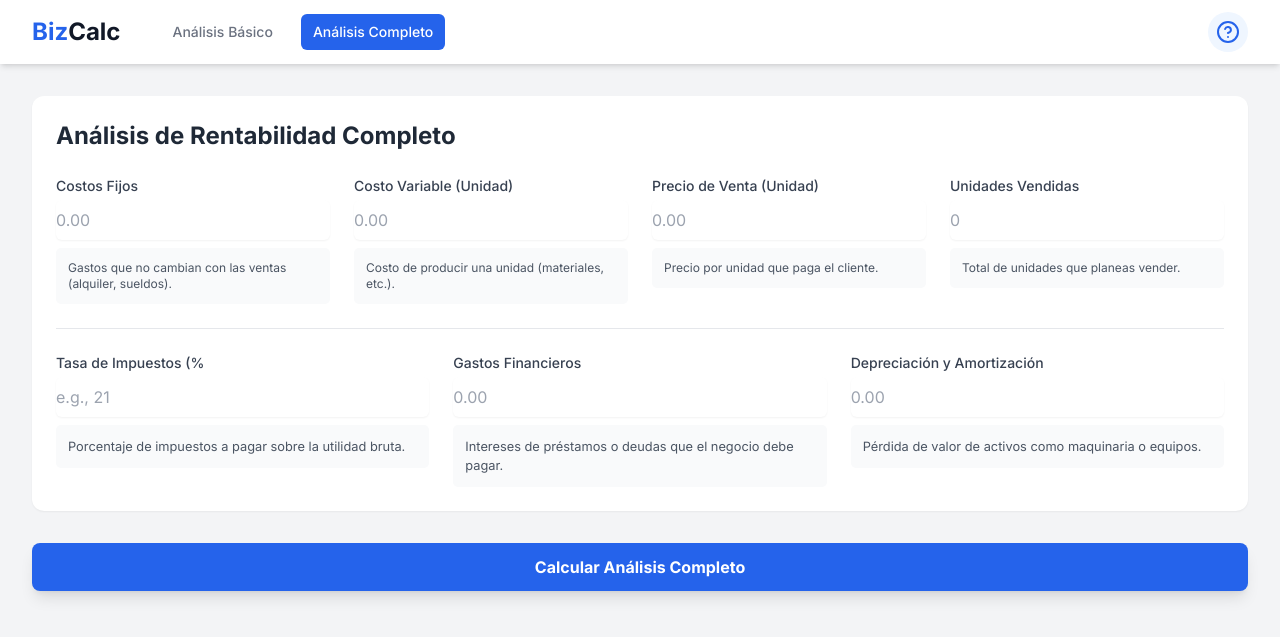
After one commit to antonio9949257/RntBUSS, a PHP site: page /completo.php in a window 1280 px wide. The commit adds this page. Shown: the top 637 px of the page. Run offline with PHP 8.4, Linux system fonts and the light colour scheme; some libraries are stand-ins or nearby versions.

Commit message:
agregar navbar y completo.php

```diff
--- /dev/null
+++ b/completo.php
@@ -0,0 +1,173 @@
+<?php
+// --- LÓGICA PHP PARA ANÁLISIS COMPLETO ---
+
+// Inicializamos todas las variables
+$fixedCosts = 0; $variableCostPerUnit = 0; $salePrice = 0; $unitsSold = 0;
+$taxRate = 0; $financialExpenses = 0; $depreciation = 0;
+$show_results = false;
+$feedback_message = '';
+
+// Verificamos si el formulario ha sido enviado
+if ($_SERVER["REQUEST_METHOD"] == "POST") {
+    // Recogemos datos básicos
+    $fixedCosts = isset($_POST['fixedCosts']) ? (float)$_POST['fixedCosts'] : 0;
+    $variableCostPerUnit = isset($_POST['variableCostPerUnit']) ? (float)$_POST['variableCostPerUnit'] : 0;
+    $salePrice = isset($_POST['salePrice']) ? (float)$_POST['salePrice'] : 0;
+    $unitsSold = isset($_POST['unitsSold']) ? (int)$_POST['unitsSold'] : 0;
+    // Recogemos datos avanzados
+    $taxRate = isset($_POST['taxRate']) ? (float)$_POST['taxRate'] : 0;
+    $financialExpenses = isset($_POST['financialExpenses']) ? (float)$_POST['financialExpenses'] : 0;
+    $depreciation = isset($_POST['depreciation']) ? (float)$_POST['depreciation'] : 0;
+
+    if ($salePrice > 0 || $unitsSold > 0 || $fixedCosts > 0) {
+        // Cálculos básicos
+        $totalRevenue = $salePrice * $unitsSold;
+        $totalVariableCosts = $variableCostPerUnit * $unitsSold;
+        $totalCosts = $fixedCosts + $totalVariableCosts;
+        $profitBeforeTax = $totalRevenue - $totalCosts;
+
+        // Cálculos avanzados
+        $taxAmount = $profitBeforeTax > 0 ? $profitBeforeTax * ($taxRate / 100) : 0;
+        $profitAfterTax = $profitBeforeTax - $taxAmount;
+        $netProfit = $profitAfterTax - $financialExpenses - $depreciation;
+
+        // Márgenes
+        $contributionMarginUnit = $salePrice - $variableCostPerUnit;
+        $netMargin = $totalRevenue > 0 ? ($netProfit / $totalRevenue) * 100 : 0;
+
+        // Mensaje de diagnóstico
+        if ($netProfit > 0) {
+            $feedback_message = "<strong class=\"text-green-600\">¡Felicidades!</strong> Tu negocio es rentabe a un nivel profundo. Después de cubrir todos los costos operativos, impuestos y gastos no operativos, todavía te queda una ganancia real.";
+        } else {
+            $feedback_message = "<strong class=\"text-red-600\">Atención:</strong> Tu negocio no está generando una ganancia neta real. Revisa los gastos no operativos (impuestos, deudas) y la rentabilidad bruta para identificar áreas de mejora.";
+        }
+
+        $show_results = true;
+    }
+}
+?>
+<!DOCTYPE html>
+<html lang="es">
+<head>
+    <meta charset="UTF-8">
+    <meta name="viewport" content="width=device-width, initial-scale=1.0">
+    <title>Análisis Completo de Rentabilidad</title>
+    <script src="https://cdn.tailwindcss.com"></script>
+    <script src="https://unpkg.com/feather-icons"></script>
+    <script src="https://cdn.jsdelivr.net/npm/feather-icons/dist/feather.min.js"></script>
+    <link href="https://fonts.googleapis.com/css2?family=Inter:wght@300;400;500;600;700&display=swap" rel="stylesheet">
+    <style>
+        body { font-family: 'Inter', sans-serif; }
+        .info-box { background-color: #f9fafb; border-radius: 5px; padding: 12px; margin-top: 8px; font-size: 0.8rem; color: #4b5563; }
+        .formula { font-family: monospace; background-color: #eef2ff; padding: 2px 6px; border-radius: 4px; color: #4338ca; }
+        .result-card { border-width: 1px; border-radius: 0.75rem; padding: 1.5rem; box-shadow: 0 1px 3px 0 rgba(0,0,0,0.1); background-color: white; }
+    </style>
+</head>
+<body class="bg-gray-100">
+    <?php include 'navbar.php'; ?>
+
+    <main class="max-w-7xl mx-auto px-4 py-8 sm:px-6 lg:px-8">
+        <form method="POST" action="completo.php">
+            <div class="bg-white p-6 rounded-xl shadow-sm mb-8">
+                <h2 class="text-2xl font-bold text-gray-800 mb-6">Análisis de Rentabilidad Completo</h2>
+                <div class="grid grid-cols-1 md:grid-cols-2 lg:grid-cols-4 gap-6 mb-6">
+                    <div><label class="block text-sm font-medium text-gray-700">Costos Fijos</label><input type="number" name="fixedCosts" value="<?= htmlspecialchars($fixedCosts > 0 ? $fixedCosts : '') ?>" class="mt-1 block w-full border-gray-300 rounded-md shadow-sm py-2" placeholder="0.00" step="0.01"><div class="info-box text-xs">Gastos que no cambian con las ventas (alquiler, sueldos).</div></div>
+                    <div><label class="block text-sm font-medium text-gray-700">Costo Variable (Unidad)</label><input type="number" name="variableCostPerUnit" value="<?= htmlspecialchars($variableCostPerUnit > 0 ? $variableCostPerUnit : '') ?>" class="mt-1 block w-full border-gray-300 rounded-md shadow-sm py-2" placeholder="0.00" step="0.01"><div class="info-box text-xs">Costo de producir una unidad (materiales, etc.).</div></div>
+                    <div><label class="block text-sm font-medium text-gray-700">Precio de Venta (Unidad)</label><input type="number" name="salePrice" value="<?= htmlspecialchars($salePrice > 0 ? $salePrice : '') ?>" class="mt-1 block w-full border-gray-300 rounded-md shadow-sm py-2" placeholder="0.00" step="0.01"><div class="info-box text-xs">Precio por unidad que paga el cliente.</div></div>
+                    <div><label class="block text-sm font-medium text-gray-700">Unidades Vendidas</label><input type="number" name="unitsSold" value="<?= htmlspecialchars($unitsSold > 0 ? $unitsSold : '') ?>" class="mt-1 block w-full border-gray-300 rounded-md shadow-sm py-2" placeholder="0"><div class="info-box text-xs">Total de unidades que planeas vender.</div></div>
+                </div>
+                <div class="grid grid-cols-1 md:grid-cols-3 gap-6 pt-6 border-t">
+                     <div><label class="block text-sm font-medium text-gray-700">Tasa de Impuestos (%</label><input type="number" name="taxRate" value="<?= htmlspecialchars($taxRate > 0 ? $taxRate : '') ?>" class="mt-1 block w-full border-gray-300 rounded-md shadow-sm py-2" placeholder="e.g., 21"><div class="info-box">Porcentaje de impuestos a pagar sobre la utilidad bruta.</div></div>
+                    <div><label class="block text-sm font-medium text-gray-700">Gastos Financieros</label><input type="number" name="financialExpenses" value="<?= htmlspecialchars($financialExpenses > 0 ? $financialExpenses : '') ?>" class="mt-1 block w-full border-gray-300 rounded-md shadow-sm py-2" placeholder="0.00" step="0.01"><div class="info-box">Intereses de préstamos o deudas que el negocio debe pagar.</div></div>
+                    <div><label class="block text-sm font-medium text-gray-700">Depreciación y Amortización</label><input type="number" name="depreciation" value="<?= htmlspecialchars($depreciation > 0 ? $depreciation : '') ?>" class="mt-1 block w-full border-gray-300 rounded-md shadow-sm py-2" placeholder="0.00" step="0.01"><div class="info-box">Pérdida de valor de activos como maquinaria o equipos.</div></div>
+                </div>
+            </div>
+            <button type="submit" class="w-full bg-blue-600 hover:bg-blue-700 text-white font-bold py-3 px-4 rounded-lg shadow-lg">Calcular Análisis Completo</button>
+        </form>
+
+        <?php if ($show_results): ?>
+        <div class="mt-10">
+            <h3 class="text-2xl font-bold text-gray-800 mb-6">Resultados del Análisis Detallado</h3>
+            <div class="grid grid-cols-1 md:grid-cols-2 lg:grid-cols-3 gap-6">
+                <div class="result-card lg:col-span-3 border-l-8 <?= $netProfit > 0 ? 'border-green-500' : 'border-red-500' ?>">
+                    <h4 class="text-lg font-semibold text-gray-600">Diagnóstico: Utilidad Neta Real</h4>
+                    <p class="text-5xl font-extrabold text-gray-900 my-2"><?= '$' . number_format($netProfit, 2, ',', '.') ?></p>
+                    <div class="info-box">
+                        <p class="text-gray-600"><?= $feedback_message ?></p>
+                        <div class="mt-2 pt-2 border-t border-gray-200 space-y-1">
+                            <p class="text-xs font-semibold text-gray-700">Fórmula General: <span class="font-normal italic text-gray-500">Utilidad Bruta - Impuestos - Gastos Financieros - Depreciación</span></p>
+                            <p class="text-xs font-semibold text-gray-700">Cálculo Aplicado: <span class="formula"><?= number_format($profitBeforeTax, 2, ',', '.') ?> - <?= number_format($taxAmount, 2, ',', '.') ?> - <?= number_format($financialExpenses, 2, ',', '.') ?> - <?= number_format($depreciation, 2, ',', '.') ?></span></p>
+                        </div>
+                    </div>
+                </div>
+
+                <div class="result-card">
+                    <h4 class="text-md font-semibold text-gray-600">Margen Neto</h4>
+                    <p class="text-3xl font-bold text-gray-900"><?= number_format($netMargin, 2, ',', '.') ?>%</p>
+                    <div class="info-box">
+                        <p class="text-gray-600">Indica el % de cada venta que se convierte en ganancia neta. Un margen alto es señal de eficiencia.</p>
+                        <div class="mt-2 pt-2 border-t border-gray-200 space-y-1">
+                            <p class="text-xs font-semibold text-gray-700">Fórmula: <span class="font-normal italic text-gray-500">(Utilidad Neta / Ingresos) &times; 100</span></p>
+                            <p class="text-xs font-semibold text-gray-700">Cálculo: <span class="formula">(<?= number_format($netProfit, 2, ',', '.') ?> / <?= number_format($totalRevenue, 2, ',', '.') ?>) &times; 100</span></p>
+                        </div>
+                    </div>
+                </div>
+
+                <div class="result-card">
+                    <h4 class="text-md font-semibold text-gray-600">Margen de Contribución (Unidad)</h4>
+                    <p class="text-3xl font-bold text-gray-900"><?= '$' . number_format($contributionMarginUnit, 2, ',', '.') ?></p>
+                    <div class="info-box">
+                        <p class="text-gray-600">Dinero que ganas por unidad vendida para cubrir costos fijos.</p>
+                        <div class="mt-2 pt-2 border-t border-gray-200 space-y-1">
+                            <p class="text-xs font-semibold text-gray-700">Fórmula: <span class="font-normal italic text-gray-500">Precio Venta - Costo Variable</span></p>
+                            <p class="text-xs font-semibold text-gray-700">Cálculo: <span class="formula"><?= number_format($salePrice, 2, ',', '.') ?> - <?= number_format($variableCostPerUnit, 2, ',', '.') ?></span></p>
+                        </div>
+                    </div>
+                </div>
+
+                <div class="result-card">
+                    <h4 class="text-md font-semibold text-gray-600">Utilidad Bruta</h4>
+                    <p class="text-3xl font-bold text-gray-900"><?= '$' . number_format($profitBeforeTax, 2, ',', '.') ?></p>
+                    <div class="info-box">
+                        <p class="text-gray-600">Ganancia antes de descontar impuestos y gastos no operativos.</p>
+                        <div class="mt-2 pt-2 border-t border-gray-200 space-y-1">
+                            <p class="text-xs font-semibold text-gray-700">Fórmula: <span class="font-normal italic text-gray-500">Ingresos - Costos Totales</span></p>
+                            <p class="text-xs font-semibold text-gray-700">Cálculo: <span class="formula"><?= number_format($totalRevenue, 2, ',', '.') ?> - <?= number_format($totalCosts, 2, ',', '.') ?></span></p>
+                        </div>
+                    </div>
+                </div>
+
+                 <div class="result-card">
+                    <h4 class="text-md font-semibold text-gray-600">Impuestos (<?= number_format($taxRate, 1, ',', '.') ?>%)</h4>
+                    <p class="text-3xl font-bold text-red-500">- <?= '$' . number_format($taxAmount, 2, ',', '.') ?></p>
+                     <div class="info-box">
+                        <p class="text-gray-600">Monto a pagar según la tasa de impuestos sobre la utilidad bruta.</p>
+                        <div class="mt-2 pt-2 border-t border-gray-200 space-y-1">
+                            <p class="text-xs font-semibold text-gray-700">Fórmula: <span class="font-normal italic text-gray-500">Utilidad Bruta &times; Tasa</span></p>
+                            <p class="text-xs font-semibold text-gray-700">Cálculo: <span class="formula"><?= number_format($profitBeforeTax, 2, ',', '.') ?> &times; <?= number_format($taxRate, 2, ',', '.') ?>%</span></p>
+                        </div>
+                    </div>
+                </div>
+
+                <div class="result-card">
+                    <h4 class="text-md font-semibold text-gray-600">Gastos Financieros</h4>
+                    <p class="text-3xl font-bold text-red-500">- <?= '$' . number_format($financialExpenses, 2, ',', '.') ?></p>
+                    <div class="info-box"><p>Este es un valor de entrada directa y se resta a la utilidad.</p></div>
+                </div>
+
+                <div class="result-card">
+                    <h4 class="text-md font-semibold text-gray-600">Depreciación</h4>
+                    <p class="text-3xl font-bold text-red-500">- <?= '$' . number_format($depreciation, 2, ',', '.') ?></p>
+                    <div class="info-box"><p>Este es un valor de entrada directa y se resta a la utilidad.</p></div>
+                </div>
+
+            </div>
+        </div>
+        <?php endif; ?>
+    </main>
+
+    <script>
+        feather.replace();
+    </script>
+</body>
+</html>
--- /dev/null
+++ b/navbar.php
@@ -0,0 +1,39 @@
+<?php
+$current_page = basename($_SERVER['PHP_SELF']);
+
+$menu_items = [
+    'Análisis Básico' => 'index.php',
+    'Análisis Completo' => 'completo.php'
+];
+?>
+<nav class="bg-white shadow-md">
+    <div class="max-w-7xl mx-auto px-4 sm:px-6 lg:px-8">
+        <div class="flex items-center justify-between h-16">
+            <div class="flex items-center">
+                <div class="flex-shrink-0">
+                    <h1 class="text-2xl font-bold text-gray-900"><span class="text-blue-600">Biz</span>Calc</h1>
+                </div>
+                <div class="hidden md:block">
+                    <div class="ml-10 flex items-baseline space-x-4">
+                        <?php foreach ($menu_items as $title => $url): ?>
+                            <?php
+                            $is_active = ($current_page == $url);
+                            $active_classes = 'bg-blue-600 text-white';
+                            $inactive_classes = 'text-gray-500 hover:bg-blue-500 hover:text-white';
+                            $classes = $is_active ? $active_classes : $inactive_classes;
+                            ?>
+                            <a href="<?= $url ?>" class="<?= $classes ?> px-3 py-2 rounded-md text-sm font-medium"><?= $title ?></a>
+                        <?php endforeach; ?>
+                    </div>
+                </div>
+            </div>
+            <div class="hidden md:block">
+                <div class="ml-4 flex items-center md:ml-6">
+                    <button class="p-2 rounded-full bg-blue-50 text-blue-600 hover:bg-blue-100">
+                        <i data-feather="help-circle"></i>
+                    </button>
+                </div>
+            </div>
+        </div>
+    </div>
+</nav>
```
Also changed, not shown: index.php (+24 -21 lines).
